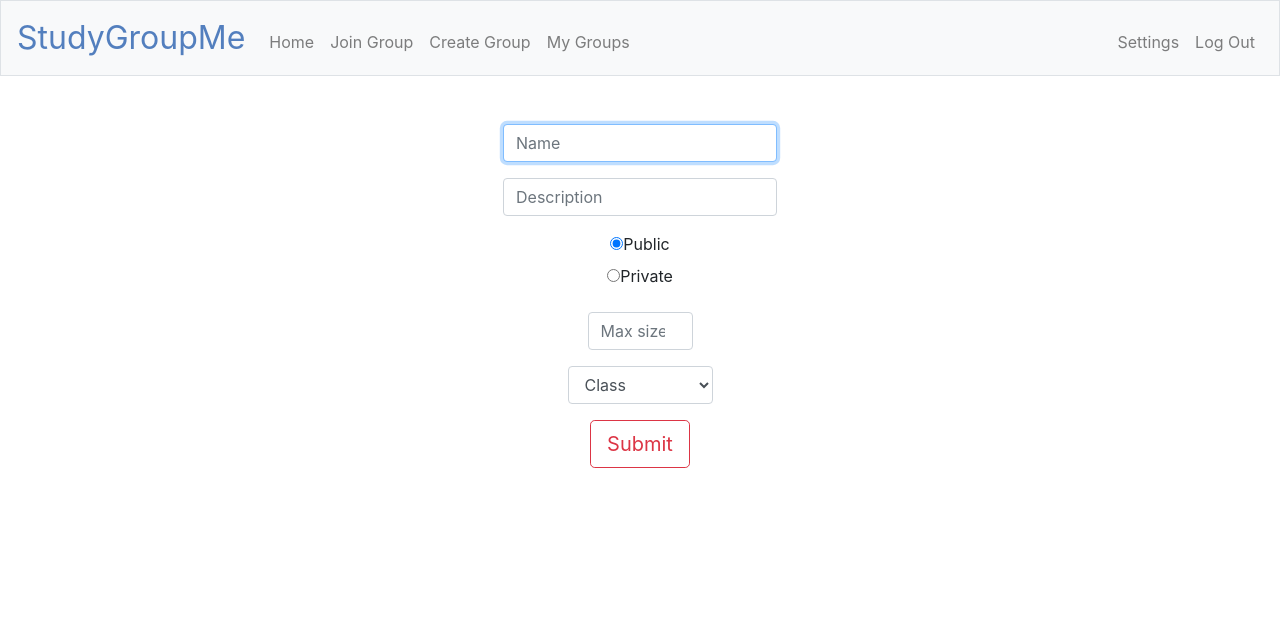
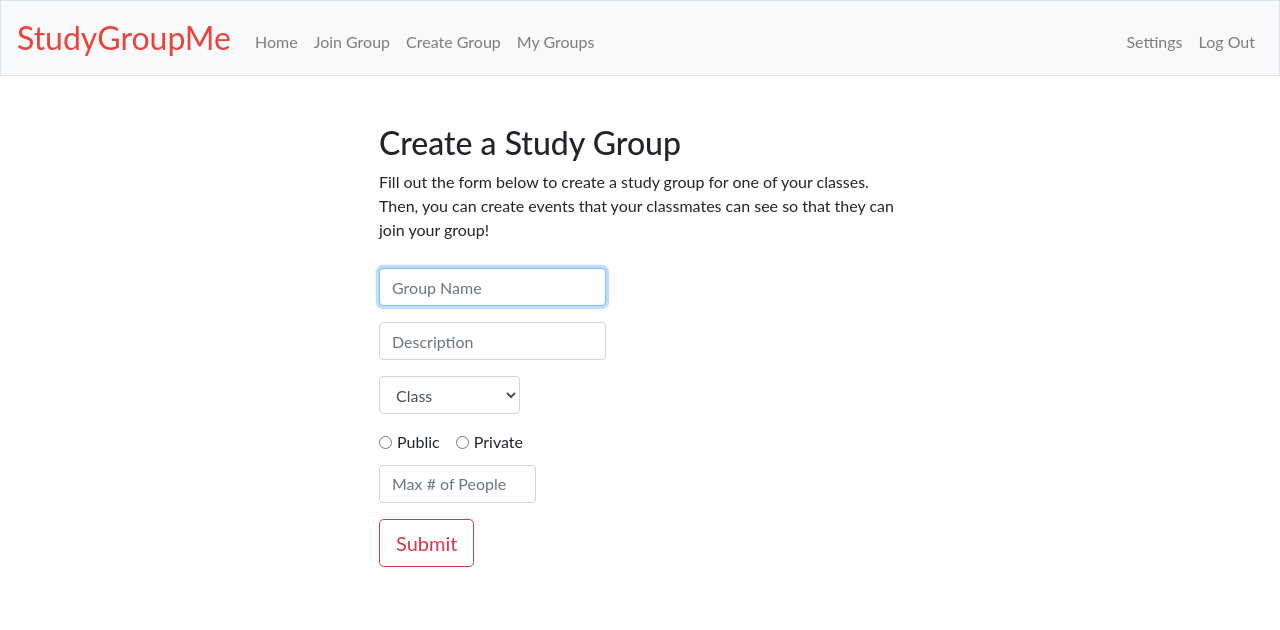
Before and after one commit to mtarunpr/studygroupme, a Flask app: page /create in a window 1280 px wide. Shown: the top 630 px of the page. Run offline with Flask 2, Linux system fonts and the light colour scheme; a user stored in the database is signed in; parts of the project's set-up code (start-up, migrations or seed data) failed here and were passed over; some libraries are stand-ins or nearby versions.

Commit message:
Implemented GroupMe completely, added join, improved UI/UX

```diff
--- a/application.py
+++ b/application.py
@@ -12,7 +12,11 @@ import googleapiclient.discovery
 import pickle
 import json
 from groupy.client import Client
+from groupy.api.memberships import Memberships
+from groupy.api.bots import Bot, Bots
 from datetime import datetime
+
+url = "https://afb8e24f-717d-4d78-ae73-762b8eee933e-ide.cs50.xyz:8080"
 
 # Constants for Google Calendar API
 SCOPES = ['https://www.googleapis.com/auth/calendar']
@@ -74,7 +78,6 @@ def register_required(f):
     return decorated_function
 
 
-
 @app.route("/", methods=["GET", "POST"])
 def index():
     # If user reached home page via GET, check if logged in
@@ -90,8 +93,9 @@ def index():
             if session["user_id"] is None:
                 return redirect(url_for("register"))
 
-            # Display user's calendar
-            return render_template("calendar.html", userinfo=session.get("userinfo"))
+            # If registered, display user's calendar
+            calendar_id = db.execute("SELECT calendar_id FROM users WHERE id = :user_id", user_id=session["user_id"])[0]["calendar_id"]
+            return render_template("calendar.html", userinfo=session.get("userinfo"), calendar_id=calendar_id)
 
     # If user clicks on login button on home page, redirect to /login
     else:
@@ -122,7 +126,7 @@ def callback():
 
 @app.route("/login")
 def login():
-    return oauth.cs50.authorize_redirect("https://afb8e24f-717d-4d78-ae73-762b8eee933e-ide.cs50.xyz:8080/callback")
+    return oauth.cs50.authorize_redirect(url + "/callback")
     #(url_for("callback", _external=True))
 
 
@@ -152,8 +156,10 @@ def register():
 
     # User reached route via POST (i.e. clicked on register button)
     else:
+        count = 0
+
         # Make sure if a subject is selected, a number is also selected
-        for i in range(4):
+        for i in range(5):
             sub_name = "subject" + str(i)
             num_name = "number" + str(i)
 
@@ -161,11 +167,42 @@ def register():
             if request.form.get(sub_name) != "Subject" and request.form.get(num_name) == "Number":
                 return redirect(url_for("register"))
 
+            if request.form.get(sub_name) == "Subject":
+                count += 1
+
+        # Make sure user inputted at least one class
+        if count == 5:
+            return redirect(url_for("register"))
+
+        service = googleapiclient.discovery.build('calendar', 'v3', credentials=credentials)
+
+        # Create personal calendar
+        calendar = {
+            # Set title to
+            'summary': session.get("userinfo")["name"] + " - StudyGroupMe",
+            'timeZone': 'America/New_York'
+        }
+
+        created_calendar = service.calendars().insert(body=calendar).execute()
+
+        print(created_calendar['id'])
+
+        # Set personal calendar viewing permissions to public
+        # TODO: Change to private and get user to login?
+        rule = {
+            'scope': {
+                'type': 'default'
+            },
+            'role': 'reader'
+        }
+
+        created_rule = service.acl().insert(calendarId=created_calendar['id'], body=rule).execute()
+
         # Insert user into users table, set session's user_id
-        session["user_id"] = db.execute("INSERT INTO users (name, email) VALUES (:name, :email)", name=session.get("userinfo")["name"], email=session.get("userinfo")["email"])
+        session["user_id"] = db.execute("INSERT INTO users (name, email, calendar_id) VALUES (:name, :email, :calendar_id)", name=session.get("userinfo")["name"], email=session.get("userinfo")["email"], calendar_id=created_calendar['id'])
 
         # Insert user's classes into database
-        for i in range(4):
+        for i in range(5):
             subject = request.form.get("subject" + str(i))
             courseno = request.form.get("number" + str(i))
 
@@ -230,9 +267,10 @@ def create():
         maxsize = request.form.get("maxsize")
         course_id = request.form.get("course")
 
-        # GROUP ME STUFF
+        # GROUPME STUFF
         new_group = client.groups.create(name=name)
         new_group.update(share=True)
+        new_group.create_bot(name="StudyGroupMe", callback_url=url+"/groupme")
         groupme_link = client.groups.list()[0].share_url
 
         group_id = db.execute("INSERT INTO groups (name, description, ispublic, course_id, maxsize, groupme) VALUES (:name, :description, :ispublic, :course_id, :maxsize, :groupme)", name=name, description=description, ispublic=ispublic, course_id=course_id, maxsize=maxsize, groupme=groupme_link)
@@ -246,6 +284,31 @@ def create():
 @login_required
 @register_required
 def join():
+    # If Join Group link was clicked
+    if request.args.get("group_id"):
+        group_id = request.args.get("group_id")
+
+        # Check if user is already member of the group
+        isMember = db.execute("SELECT count(*) FROM members WHERE group_id = :group_id AND user_id = :user_id", group_id=group_id, user_id=session["user_id"])[0]['count(*)']
+
+        # Check if user belongs to the class
+        # associated with the group to be joined
+        belongsToClass = db.execute("SELECT count(*) FROM classes WHERE user_id = :user_id AND course_id = (SELECT course_id FROM groups WHERE id = :group_id)", user_id=session["user_id"], group_id=group_id)[0]['count(*)']
+
+        # Check if group is private
+        isPublic = db.execute("SELECT ispublic FROM groups WHERE id = :group_id", group_id=group_id)[0]["ispublic"]
+
+        print(isMember)
+        print(belongsToClass)
+        print(isPublic)
+
+        # If the user is not already a member of the group
+        # and is in the corresponding class, then add him to the group
+        if not isMember and belongsToClass and isPublic:
+            db.execute("INSERT INTO members VALUES (:group_id, :user_id)", group_id=group_id, user_id=session["user_id"])
+
+        # TODO: Add all current/future events of group to user's personal Google calendar
+
     courses = db.execute("SELECT * FROM courses WHERE id IN (SELECT course_id FROM classes WHERE user_id = :user_id)", user_id=session["user_id"])
     calendars = db.execute("SELECT * FROM calendars WHERE course_id IN (SELECT course_id FROM classes WHERE user_id = :user_id)", user_id=session["user_id"])
     return render_template("join.html", userinfo=session.get("userinfo"), courses=courses, calendars=json.dumps(calendars))
@@ -255,18 +318,28 @@ def join():
 @login_required
 @register_required
 def groups():
+    # If user navigated to /groups
     if request.method == "GET":
         groups = db.execute("SELECT * FROM groups WHERE id IN (SELECT group_id FROM members WHERE user_id = :user_id)", user_id=session["user_id"])
+        for group in groups:
+            group["size"] = db.execute("SELECT count(*) FROM members WHERE group_id = :group_id", group_id=group["id"])[0]["count(*)"]
+            course = db.execute("SELECT * FROM courses WHERE id=:course_id", course_id=group["course_id"])[0]
+            group["course"] = course["subject"] + " " + course["courseno"]
         return render_template("groups.html", userinfo=session.get("userinfo"), groups=groups)
+
+    # If user clicked on 'Details' button
     else:
         group_id = request.form.get("group-id")
         group = db.execute("SELECT * FROM groups WHERE id = :group_id", group_id=group_id)[0]
+
+        group["size"] = db.execute("SELECT count(*) FROM members WHERE group_id = :group_id", group_id=group["id"])[0]["count(*)"]
+        course = db.execute("SELECT * FROM courses WHERE id=:course_id", course_id=group["course_id"])[0]
+        group["course"] = course["subject"] + " " + course["courseno"]
 
         # If event creation form was submitted
         if request.form.get("create-event"):
 
             # TODO: Insert only if group is public
-
             purpose = request.form.get("purpose")
             description = request.form.get("description")
             start_unf = request.form.get("start")
@@ -290,11 +363,13 @@ def groups():
             group_name = db.execute("SELECT name FROM groups WHERE id = :group_id", group_id=group_id)[0]['name']
 
             # Create event in public calendar of associated class
+            # TODO: make sure none of the fields are left blank -- error when concatenating the "NoneType" to str
+            # TODO: open Join in same tab
             service = googleapiclient.discovery.build('calendar', 'v3', credentials=credentials)
             event = {
               'summary': group_name + " - " +  course['subject'] + " " + course['courseno'] + " " + purpose,
               'location': location,
-              'description': description,
+              'description': description + "\n<a target='_top' href='" + url + "/join?group_id=" + group_id + "')'>Join Group!</a>",
               'start': {
                 'dateTime': start,
                 'timeZone': 'America/New_York',
@@ -308,10 +383,15 @@ def groups():
             event = service.events().insert(calendarId=calendar_id, body=event).execute()
             print('Event created: '+ (event.get('htmlLink')))
 
+            calendars = db.execute("SELECT calendar_id FROM users WHERE id IN (SELECT user_id FROM members WHERE group_id = :group_id)", group_id=group_id)
+            for calendar in calendars:
+                event = service.events().insert(calendarId=calendar["calendar_id"], body=event).execute()
+
             # Insert event into database
             db.execute("INSERT INTO events (group_id, purpose, location, description, start, end) VALUES (:group_id, :purpose, :location, :description, :start, :end)", group_id=group_id, purpose=purpose, location=location, description=description, start=start, end=end)
 
             # TODO: Also insert event into personal calendars of those in the group
+
 
 
         return render_template("grouphome.html", userinfo=session.get("userinfo"), group=group)
@@ -322,3 +402,28 @@ def groups():
 @register_required
 def settings():
     return render_template("settings.html", userinfo=session.get("userinfo"))
+
+
+@app.route("/groupme", methods=["POST"])
+def groupme():
+
+    # When the first group member joins the GroupMe group
+    if request.json.get("system") and "joined the group" in request.json.get("text"):
+        groupme_id = request.json.get("group_id")
+        group = client.groups.get(id=groupme_id)
+
+        # Delete the bot associated with this group
+        for bot in client.bots.list():
+            if bot.group_id == groupme_id:
+                bot.destroy()
+
+        # Make the newly joined member the owner
+        for member in group.members:
+            if member.user_id != client.user.get_me()['id']:
+                group.change_owners(member.user_id)
+                break
+
+        # Leave the group
+        group.leave()
+
+    return redirect("/")
--- a/static/styles.css
+++ b/static/styles.css
@@ -51,23 +51,30 @@ table
     text-align: left;
 }
 
-
-#index
+#bodyindex h1
 {
         text-align: center;
-        margin: 0;
-        position: absolute;
-        top: 50%;
-        left: 50%;
-        -ms-transform: translate(-50%, -50%);
-        transform: translate(-50%, -50%);
+        font-size: 80px;
+        color: white;
+        text-shadow: 4px 6px 6px #000000;
+        margin-top: 16%;
+
 }
 
-#id_index
+#buttona
 {
+        text-align: center;
+        font-size: 30px;
+}
 
+#heading1
+{
+        text-align: center;
+        font-size: 35px;
+        color: white;
+        text-shadow: 4px 6px 6px #000000;
+}
 
-}
 
 th, tr
 {
@@ -84,3 +91,185 @@ table
     margin: auto;
     margin-top: 5%;
 }
+
+
+
+
+
+
+body {
+  font-family: "Lato", sans-serif;
+}
+
+.sidenav
+{
+    width: 18%;
+    position: fixed;
+    z-index: 1;
+    top: 12%;
+    left: 2%;
+    overflow-x: hidden;
+    padding: 8px 0;
+    text-align: left
+}
+
+.course_box
+{
+    border-width: 1.45px;
+    border-radius: 5px;
+    border-style: solid;
+    border-color: #DCDCDC;
+    background: #F8F8F8;
+    margin-top: 2px;
+}
+
+.sidenav a {
+  padding: 6px 8px 6px 16px;
+  text-decoration: none;
+  font-size: 25px;
+  color: #dc143c;
+  display: block;
+}
+
+.sidenav a:hover {
+  color: #8b0000;
+}
+
+.main {
+  margin-left: 140px; /* Same width as the sidebar + left position in px */
+  font-size: 28px; /* Increased text to enable scrolling */
+  padding: 0px 10px;
+}
+
+
+
+.body
+{
+    font-family:Gill Sans MT;
+    padding:10px;
+}
+.fieldset
+{
+    border: solid 1px #000;
+    padding:10px;
+    display:block;
+    clear:both;
+    margin:5px 0px;
+}
+.legend
+{
+    padding:0px 10px;
+    background:black;
+    color:#FFF;
+}
+.input.add
+{
+    float:right;
+}
+.input.fieldname
+{
+    float:left;
+    clear:left;
+    display:block;
+    margin:5px;
+}
+.select.fieldtype
+{
+    float:left;
+    display:block;
+    margin:5px;
+}
+.input.remove
+{
+    float:left;
+    display:block;
+    margin:5px;
+}
+#yourform label
+{
+    float:left;
+    clear:left;
+    display:block;
+    margin:5px;
+}
+#yourform input, #yourform textarea
+{
+    float:left;
+    display:block;
+    margin:5px;
+}
+
+#createbody
+{
+    text-align: left;
+    margin-right: 25%;
+    margin-left: 25%;
+}
+
+#createbody p
+{
+    margin-bottom: 5%;
+}
+
+input[type=number]
+{
+    margin-top: 10px;
+    width: 30%;
+}
+
+.card-body
+{
+    text-align: left;
+    margin-left: 5%;
+}
+
+.row
+{
+    margin-bottom: 1.5%;
+}
+
+.card .btn
+{
+    position: absolute;
+    right: 5%;
+    bottom: 10%;
+}
+
+.col-sm
+{
+    margin-bottom: 1.5%;
+}
+
+#grouphome
+{
+    margin-left: 20%;
+    margin-right: 20%;
+}
+
+#grouphome p
+{
+    font-size: 16px;
+}
+
+#grouphome h4
+{
+    color: gray;
+}
+
+.left
+{
+    text-align: left;
+}
+
+#calendar-div p
+{
+    font-size: 13px;
+}
+
+
+#text_join
+{
+    color: black;
+    margin-left: 26%;
+    margin-right: 26%;
+}
--- a/templates/create.html
+++ b/templates/create.html
@@ -6,24 +6,17 @@
 
 {% block main %}
 
+<div id="createbody">
+    <h2>Create a Study Group</h2>
+    <p>Fill out the form below to create a study group for one of your classes. Then, you can create events that your classmates can see so that they can join your group!</p>
 
-
-<form action="/create" method="post">
+    <form action="/create" method="post">
         <div class="form-group">
-            <input required autocomplete="off" autofocus class="form-control" name="name" placeholder="Name" type="text">
+            <input required autocomplete="off" autofocus class="form-control" name="name" placeholder="Group Name" type="text">
         </div>
 
         <div class="form-group">
             <input class="form-control" name="description" placeholder="Description" type="text">
-        </div>
-
-        <div class="form-group">
-            <label class="radio-inline"><input type="radio" name="visibility" value="public" checked>Public</label><br>
-            <label class="radio-inline"><input type="radio" name="visibility" value="private">Private</label>
-        </div>
-
-        <div class="form-group">
-            <input required type="number" class="form-control" min="2" max="12" placeholder="Max size" name="maxsize">
         </div>
 
         <div class="form-group dropdown">
@@ -35,9 +28,24 @@
         </select>
         </div>
 
+        <div class="form-check form-check-inline">
+          <input class="form-check-input" type="radio" name="visibility" id="inlineRadio1" value="public">
+          <label class="form-check-label" for="inlineRadio1">Public</label>
+        </div>
+        <div class="form-check form-check-inline">
+          <input class="form-check-input" type="radio" name="visibility" id="inlineRadio1" value="private">
+          <label class="form-check-label" for="inlineRadio1">Private</label>
+        </div>
+
+        <div class="form-group">
+            <input required type="number" class="form-control" min="2" max="8" placeholder="Max # of People" name="maxsize">
+        </div>
+
         <div class="form-group">
                 <button type="submit" class="btn btn-outline-danger btn-lg">Submit</button>
         </div>
     </form>
+</div>
+
 
 {% endblock %}
--- a/templates/layout.html
+++ b/templates/layout.html
@@ -27,7 +27,7 @@
     <body>
 
         <nav class="navbar navbar-expand-md navbar-light bg-light border">
-            <a class="navbar-brand" href="/"><span class="blue">StudyGroupMe</span></a>
+            <a class="navbar-brand" href="/"><span class="red">StudyGroupMe</span></a>
             <button aria-controls="navbar" aria-expanded="false" aria-label="Toggle navigation" class="navbar-toggler" data-target="#navbar" data-toggle="collapse" type="button">
                 <span class="navbar-toggler-icon"></span>
             </button>
--- a/templates/register.html
+++ b/templates/register.html
@@ -28,7 +28,7 @@
 
     <body id="register">
         <nav class="navbar navbar-expand-md navbar-light bg-light border">
-            <a class="navbar-brand" href="/"><span class="blue">StudyGroupMe</span></a>
+            <a class="navbar-brand" href="/"><span class="red">StudyGroupMe</span></a>
             <button aria-controls="navbar" aria-expanded="false" aria-label="Toggle navigation" class="navbar-toggler" data-target="#navbar" data-toggle="collapse" type="button">
                 <span class="navbar-toggler-icon"></span>
             </button>
@@ -41,7 +41,7 @@
                     <th> <label>Course Number</label> </th>
                 </tr>
 
-                {% for i in range(4) %}
+                {% for i in range(5) %}
                 <tr>
                     <th>
                         <select onchange="selected({{i}})" class="custom-select my-1 mr-sm-2" id="subject{{i}}" name="subject{{i}}">
```
Also changed, not shown: templates/calendar.html (+12 -0 lines), templates/grouphome.html (+13 -11 lines), templates/groups.html (+16 -6 lines), templates/index.html (+13 -9 lines), templates/join.html (+6 -47 lines), templates/settings.html (+62 -22 lines), boston-harvard-university-000058925298.jpg (deleted), static/photo.jpg (added), studygroupme.db.
